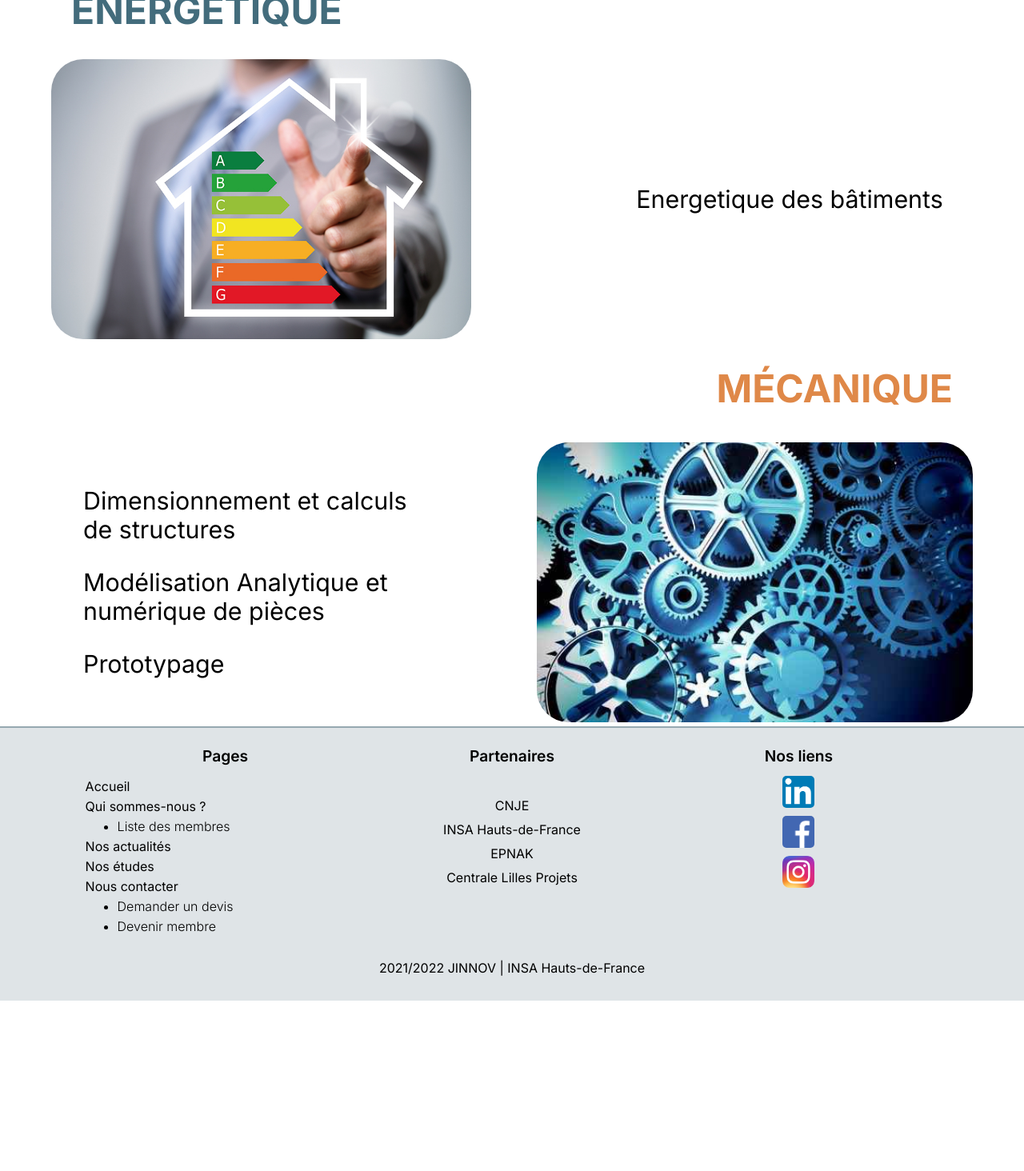
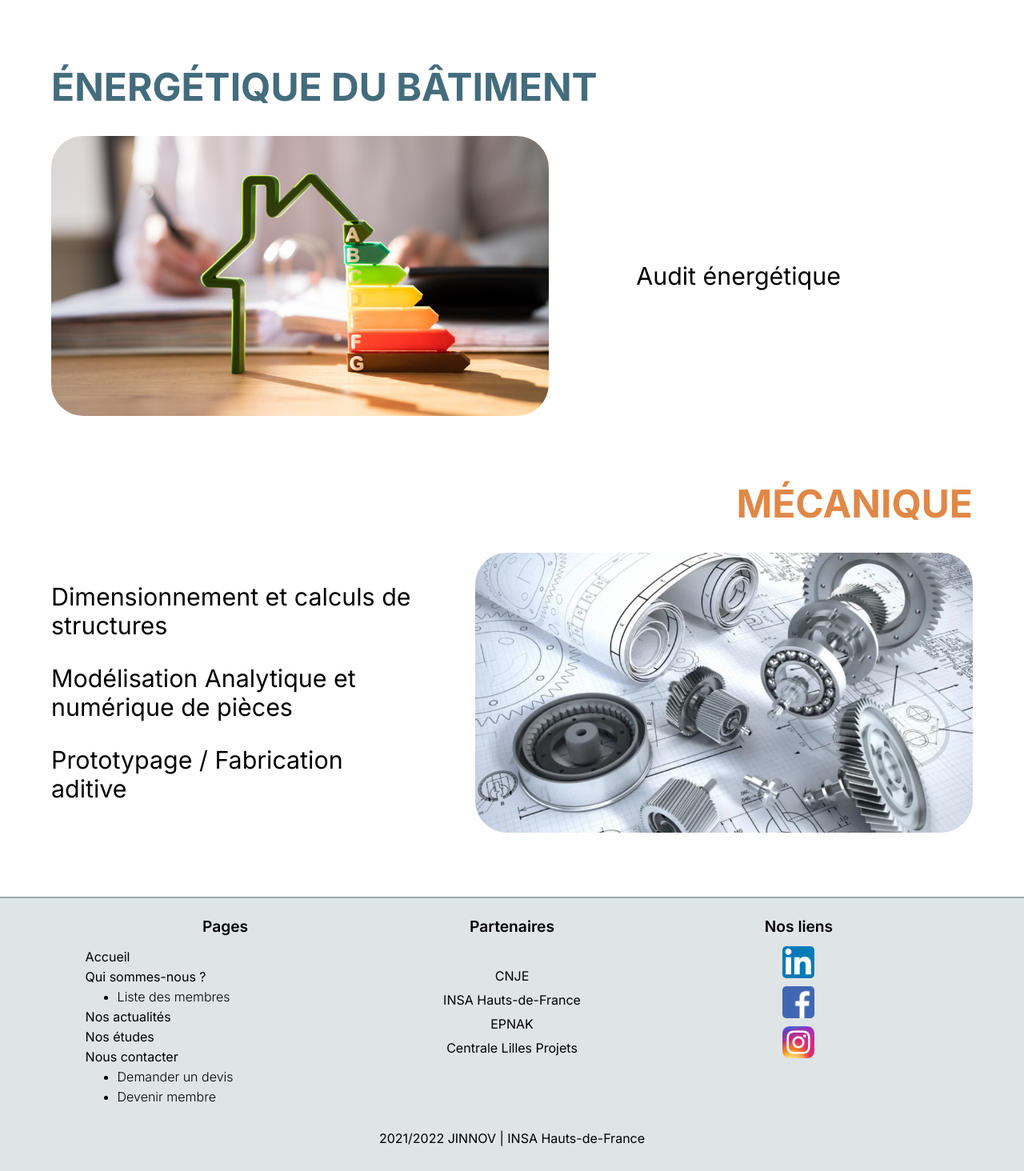
Before and after one commit to LOSS98/JINNOV, a Flask app: template templates/presta.html in a window 1280 px wide. Shown: the part 1261-2725 px from the top of the page at 80% size. Before the commit the page ends 2512 px from the top, so only its background shows below. Run offline with Flask 2, Linux system fonts and the light colour scheme; the template is opened without the code that fills it, so the values that code supplies are empty; parts of the project's set-up code (start-up, migrations or seed data) failed here and were passed over.

Commit message:
finished

```diff
--- a/static/css/presta.css
+++ b/static/css/presta.css
@@ -19,13 +24,11 @@ main {
 .prestar h1{
     color : #436c7c;
     text-align: left;
-    margin-left : 25px;
 }
 
 .prestal h1{
     color : #df8848;
     text-align: right;
-    margin-right: 25px;
 }
 
 .presta-flex-container {
@@ -71,11 +74,22 @@ main {
 .presta-flex-container ul {
     font-size : 190%;
     list-style: none;
+    max-height: 350px;
+    margin : 0;
+}
+
+.prestal ul {
+    padding-left: 0px;
+    padding-right: 10px;
 }
 
 .presta-flex-container li {
     margin-top: 30px;
     margin-bottom: 30px;
+}
+
+.prestael{
+    margin-bottom: 80px;
 }
 
 @media screen and (max-width : 1750px) {
--- a/templates/presta.html
+++ b/templates/presta.html
@@ -22,7 +22,7 @@
         </div>
     </div>
     <div class="prestael prestal">
-        <h1 class="ptitle">RGPD</h1>
+        <h1 class="ptitle">PROTECTION DES DONNÉES</h1>
         <div class="presta-flex-container">
             <div class="presta-flex-l">
                 <ul>
@@ -37,14 +37,14 @@
         </div>
     </div>
     <div class="prestael prestar">
-        <h1 class="ptitle">ÉNERGÉTIQUE</h1>
+        <h1 class="ptitle">ÉNERGÉTIQUE DU BÂTIMENT</h1>
         <div class="presta-flex-container">
             <div class="presta-flex-l">
                 <img src="{{url_for('static',filename='img/energetique.png')}}">
             </div>
             <div class="presta-flex-r">
                 <ul>
-                    <li>Energetique des bâtiments</li>
+                    <li>Audit énergétique</li>
                 </ul>
             </div>
         </div>
@@ -56,7 +56,7 @@
                 <ul>
                     <li>Dimensionnement et calculs de structures</li>
                     <li>Modélisation Analytique et numérique de pièces</li>
-                    <li>Prototypage</li>
+                    <li>Prototypage / Fabrication aditive</li>
                 </ul>
             </div>
             <div class="presta-flex-r">
```
Also changed, not shown: other parts of static/css/presta.css (+66 -4 lines), static/img/conception.png, static/img/dev.png, static/img/energetique.png.
